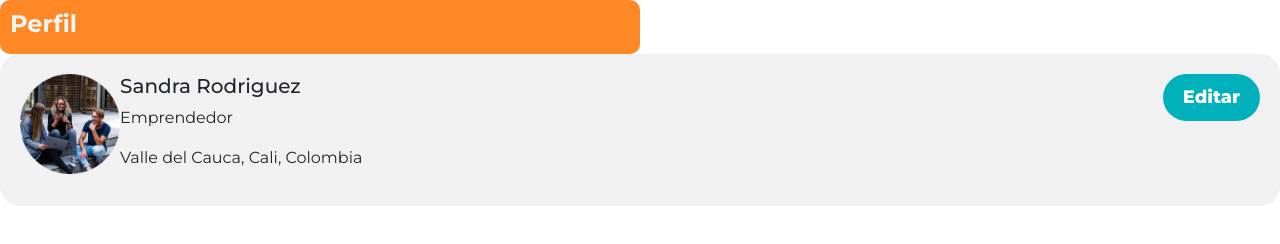
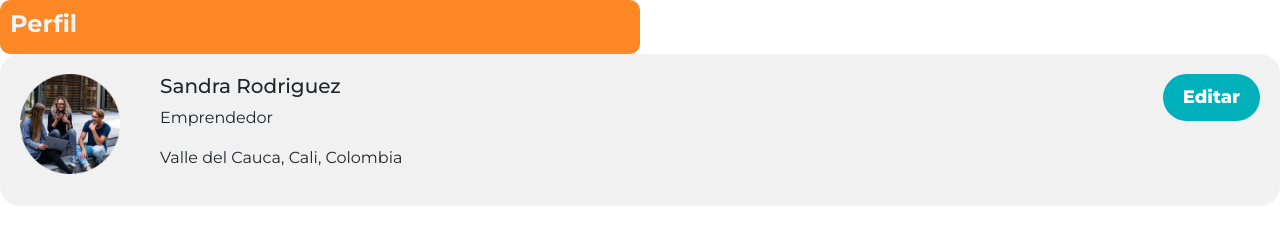
Before and after one commit to Andreita7128/Somos-W, a plain HTML site: page Perfil/perfil.html in a window 1280 px wide. Drawn offline with nearby package versions, Linux system fonts and the light colour scheme.

Commit message:
Ajuste de margenes

```diff
--- a/Perfil/perfil.html
+++ b/Perfil/perfil.html
@@ -39,9 +39,9 @@
 
         <div class="user-product-data">
             <div class="profilePicture">
+                <img class="labelProfileImg" src="src/imageExample.png" alt="">
 
-                <img class="labelProfileImg" src="src/imageExample.png" alt="">
-                <div>
+                <div class="informationLabel">
                     <h5 class="headline5-desktop">Sandra Rodriguez</h5>
                     <p><strong>Emprendedor</strong></p>
                     <p><strong>Valle del Cauca, Cali, Colombia</strong></p>
--- a/Perfil/perfil.scss
+++ b/Perfil/perfil.scss
@@ -164,3 +164,7 @@ p {
     flex-direction: row;
     justify-content: space-between;
 }
+
+.informationLabel {
+    margin-left: 40px;
+}
```
Also changed, not shown: Perfil/perfil.css, 1 other file.
